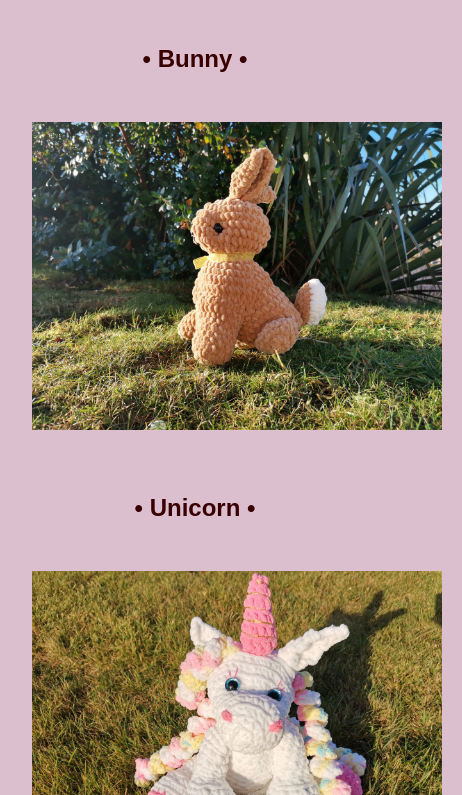
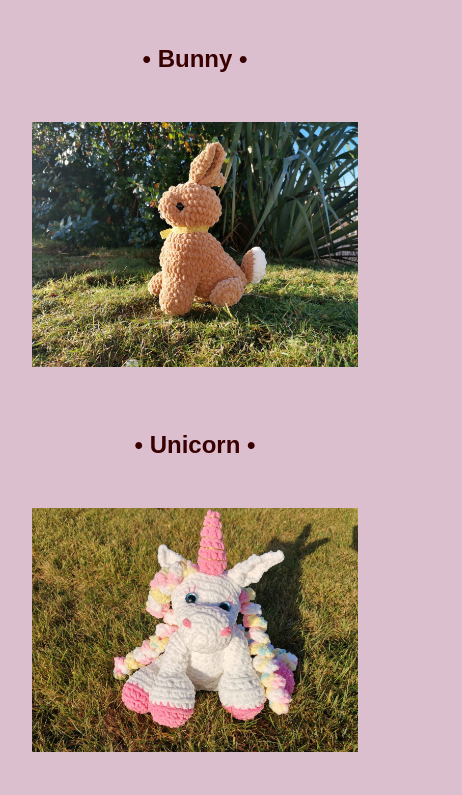
Before and after one commit to AnnaMangust/SheCodes-Responsive-Week-4-, a plain HTML site: page index.html in a window 390 px wide. Shown: the part 1935-2730 px from the top of the page, 462 px wide, since content can reach past the window. Drawn offline with nearby package versions, Linux system fonts and the light colour scheme.

Commit message:
fixed responsive images

```diff
--- a/index.html
+++ b/index.html
@@ -23,6 +23,7 @@
       crossorigin="anonymous"
     ></script>
   </head>
+
   <body>
     <nav class="navbar navbar-expand-lg navbar-light">
       <a class="navbar-brand" href="#">
@@ -64,6 +65,7 @@
         </ul>
       </div>
     </nav>
+
     <div class="content-container container">
       <div class="row">
         <div class="col-lg-4">
@@ -90,23 +92,21 @@
 <div class="row mt-3">
     <div class="col-lg-4 mb-4">
         <h4>• Bunny •</h4>
-            <img class="toys"
+            <img class="toys img-fluid"
               src="images/bunny.jpg"
-              class="img-fluid"
               alt="Bunny amigurumi toy preview"
             />
       </div>
       <div class="col-lg-4 mb-4">
         <h4>• Unicorn •</h4>
-            <img class="toys"
+            <img class="toys img-fluid"
               src="images/unicorn.jpg"
-              class="img-fluid"
               alt="Unicorn amigurumi toy preview"
             />
       </div>
       <div class="col-lg-4 mb-4">
         <h4>• Sheep •</h4>
-            <img class="toys"
+            <img class="toys img-fluid"
               src="images/blacksheep.jpg"
               class="img-fluid"
               alt="Blacksheep amigurumi toy preview"
```
Also changed, not shown: 1 other file.
